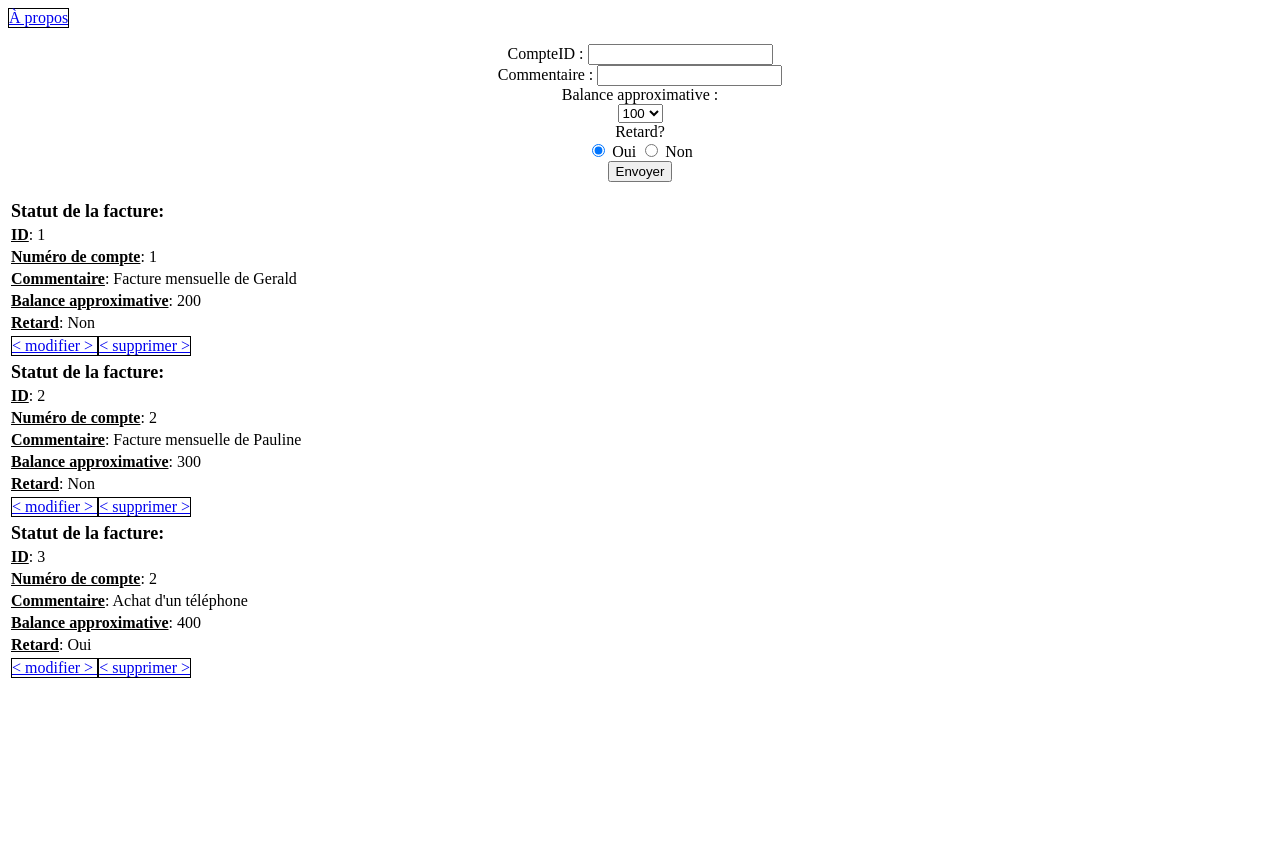
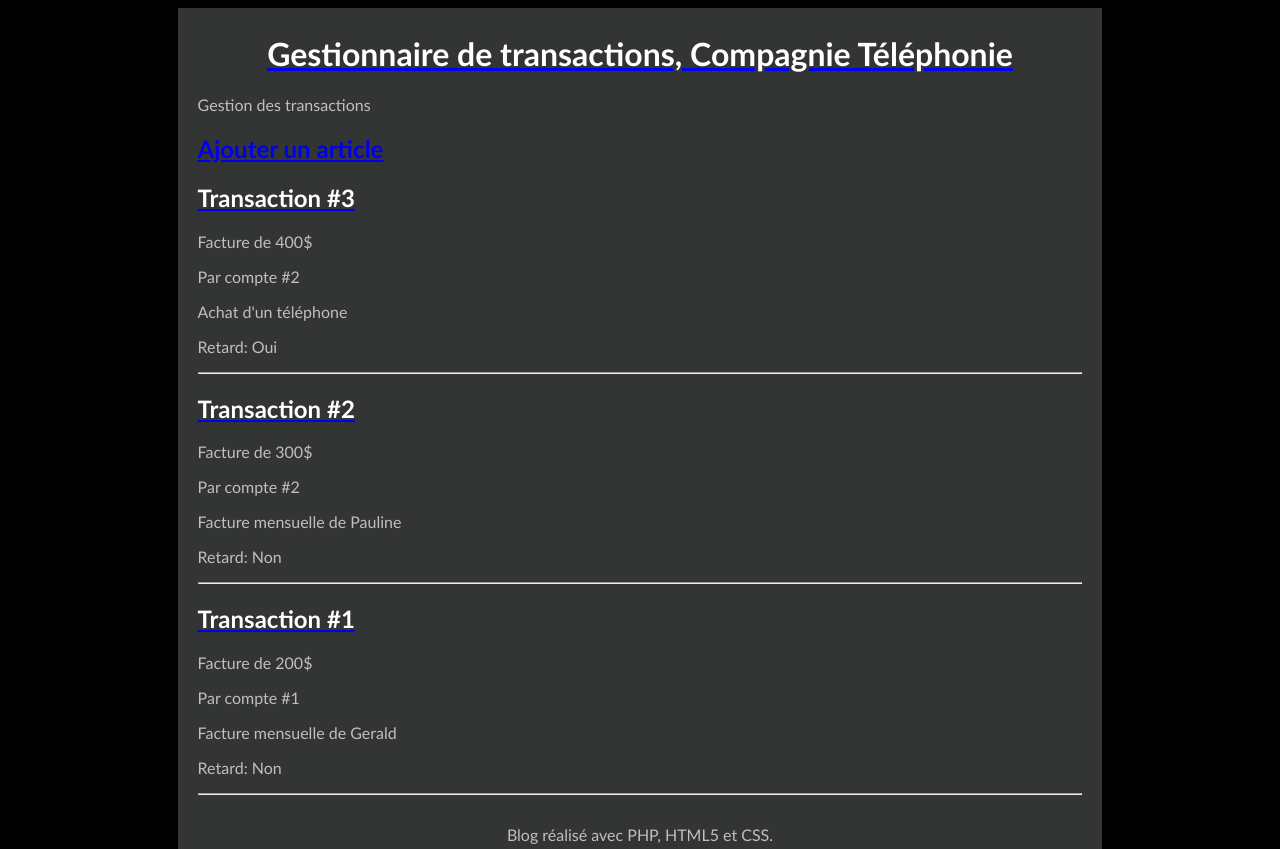
Before and after one commit to HugoMigner/ServeurPHP, a PHP site: page / in a window 1280 px wide. Before the commit the page ends 678 px from the top, so only its background shows below. Run offline with PHP 8.4, Linux system fonts and the light colour scheme; data comes from the database, SQL or seed files in the repository; some libraries are stand-ins or nearby versions.

Commit message:
autocomplete

```diff
--- /dev/null
+++ b/www/TP1_MignerHugo/TP1_MignerHugo/Contenu/css/style.css
@@ -0,0 +1,47 @@
+/* Pour pouvoir utiliser une hauteur (height) ou une hauteur minimale
+   (min-height) sur un bloc, il faut que son parent direct ait lui-même une
+   hauteur déterminée (donc toute valeur de height sauf "auto": hauteur en
+   pixels, em, autres unités...).
+   Si la hauteur du parent est en pourcentage, elle se réfère alors à la
+   hauteur du «grand-père», et ainsi de suite.
+   Pour pouvoir utiliser un "min-height: 100%" sur div#global, il nous faut:
+   - un parent (body) en "height: 100%";
+   - le parent de body également en "height: 100%". */
+html, body {
+    height: 100%;
+}
+
+body {
+    color: #bfbfbf;
+    background: black;
+    font-family: 'Futura-Medium', 'Futura', 'Trebuchet MS', sans-serif;
+}
+
+h1 {
+    color: white;
+}
+
+.titreTransaction {
+    margin-bottom : 0px;
+}
+
+#global {
+    min-height: 100%;  /* Voir commentaire sur html et body plus haut */
+    background: #333534;
+    width: 70%;
+    margin: auto;	/* Permet de centrer la div */
+    text-align: justify;
+    padding: 5px 20px;
+}
+
+#contenu {
+    margin-bottom : 30px;
+}
+
+#titreSite, #piedSite {
+    text-align: center;
+}
+
+#titreCoupons {
+    font-size : 100%;
+}
--- /dev/null
+++ b/www/TP1_MignerHugo/TP1_MignerHugo/Contenu/js/autocompleteType.js
@@ -0,0 +1,9 @@
+$(function() {
+
+    //autocomplete
+    $("#auto").autocomplete({
+        source: "index.php?action=quelsTypes",
+        minLength: 1
+    });
+
+});
--- /dev/null
+++ b/www/TP1_MignerHugo/TP1_MignerHugo/Controleur/Controleur.php
@@ -0,0 +1,51 @@
+<?php
+
+require 'Modele/Modele.php';
+
+function accueil() {
+    $transactions = getTransactions();
+    require 'Vue/vueAccueil.php';
+}
+
+function transaction($idTransaction, $erreur) {
+    $transaction = getTransaction($idTransaction);
+    $codesrabais = getCodesRabais($idTransaction);
+    require 'Vue/vueTransaction.php';
+}
+
+function codeRabais($coderabais) {
+    $validation_courriel = filter_var($coderabais['id'], FILTER_VALIDATE_EMAIL);
+    if ($validation_courriel) {
+        setCodeRabais($coderabais);
+        header('Location: index.php?action=transaction&id=' . $coderabais['transaction_id']);
+    } else {
+        header('Location: index.php?action=transaction&id=' . $coderabais['transaction_id'] . '&erreur=courriel');
+    }
+}
+
+function confirmer($id) {
+    $coderabais = getCodeRabais($id);
+    require 'Vue/vueConfirmer.php';
+}
+
+function supprimer($id) {
+    $coderabais = getCodeRabais($id);
+    deleteCodeRabais($id);
+    header('Location: index.php?action=article&id=' . $coderabais['article_id']);
+}
+
+function nouvelleTransaction() {
+    require 'Vue/vueAjouter.php';
+}
+
+function ajouter($coderabais) {
+    setCodeRabais($coderabais);
+    header('Location: index.php');
+}
+
+function quelsTypes($term) {
+    echo searchType($term);
+}
+function erreur($msgErreur) {
+    require 'Vue/vueErreur.php';
+}
--- /dev/null
+++ b/www/TP1_MignerHugo/TP1_MignerHugo/Modele/Modele.php
@@ -0,0 +1,66 @@
+<?php
+
+function getBdd() {
+    $bdd = new PDO('mysql:host=localhost;dbname=facturetelephone;charset=utf8', 'root', 'mysql', array(PDO::ATTR_ERRMODE => PDO::ERRMODE_EXCEPTION));
+    return $bdd;
+}
+
+function getTransactions() {
+    $bdd = getBdd();
+    $articles = $bdd->query('select * from transactions'
+        . ' order by id desc');
+    return $articles;
+}
+
+function setTransaction($transaction) {
+    $bdd = getBdd();
+    $resultat = $bdd->prepare('INSERT INTO transactions (compte_id, montant, commentaire, retard) VALUES(?, ?, ?, ?)');
+    $resultat->execute(array($transaction['compte_id'], $transaction['montant'], $transaction['commentaire'], $transaction['retard']));
+    return $resultat;
+}
+
+function getTransaction($idTransaction) {
+    $bdd = getBdd();
+    $transaction = $bdd->prepare('select * from transactions'
+        . ' where id=?');
+    $transaction->execute(array($idTransaction));
+    if ($transaction->rowCount() == 1)
+        return $transaction->fetch();
+    else
+        throw new Exception("Aucune transaction ne correspond à l'identifiant '$transaction'");
+}
+
+function getCodesRabais($idTransaction) {
+    $bdd = getBdd();
+    $code = $bdd->prepare('select * from codeRabais'
+        . ' where transaction_id = ?');
+    $code->execute(array($idTransaction));
+    return $code;
+}
+
+function getCodeRabais($id) {
+    $bdd = getBdd();
+    $codes = $bdd->prepare('select * from codeRabais'
+        . ' where id = ?');
+    $codes->execute(array($id));
+    if ($codes->rowCount() == 1)
+        return $codes->fetch();
+    else
+        throw new Exception("Aucun code rabais ne correspond à l'identifiant '$id'");
+    return $codes;
+}
+
+function deleteCodeRabais($id) {
+    $bdd = getBdd();
+    $result = $bdd->prepare('DELETE FROM codeRabais'
+        . ' WHERE id = ?');
+    $result->execute(array($id));
+    return $result;
+}
+
+function setCodeRabais($coderabais) {
+    $bdd = getBdd();
+    $result = $bdd->prepare('INSERT INTO codeRabais (transaction_id, nom, pourcentage) VALUES(?, ?, ?)');
+    $result->execute(array($coderabais['transaction_id'], $coderabais['nom'], $coderabais['pourcentage']));
+    return $result;
+}
--- /dev/null
+++ b/www/TP1_MignerHugo/TP1_MignerHugo/Vue/gabarit.php
@@ -0,0 +1,29 @@
+<!-- Affichage -->
+<!doctype html>
+<html lang="fr">
+    <head>
+        <meta charset="UTF-8" />
+        <link rel="stylesheet" href="Contenu/css/style.css" />
+        <link rel="stylesheet" href="http://ajax.googleapis.com/ajax/libs/jqueryui/1.10.1/themes/base/minified/jquery-ui.min.css" type="text/css" />
+        <title><?= $titre ?></title>
+    </head>
+    <body>
+        <div id="global">
+            <header>
+                <a href="../TP1_MignerHugo/index.php"><h1 id="titreSite">Gestionnaire de transactions, Compagnie Téléphonie</h1></a>
+                <p>Gestion des transactions</p>
+            </header>
+            <div id="contenu">
+                <?= $contenu ?>   <!-- Élément spécifique -->
+            </div> <!-- #contenu -->
+            <footer id="piedSite">
+                Blog réalisé avec PHP, HTML5 et CSS.
+            </footer>
+        </div> <!-- #global -->
+
+<script type="text/javascript" src="http://code.jquery.com/ui/1.10.1/jquery-ui.min.js"></script>
+<script type="text/javascript" src="http://code.jquery.com/jquery-1.9.1.min.js"></script>
+
+<script type="text/javascript" src="Contenu/js/autocompleteType.js"></script>
+    </body>
+</html>
--- /dev/null
+++ b/www/TP1_MignerHugo/TP1_MignerHugo/Vue/vueAccueil.php
@@ -0,0 +1,24 @@
+<?php $titre = 'Transactions Telephone'; ?>
+
+<?php ob_start(); ?>
+    <a href="../index.php?action=nouvelleTransaction">
+        <h2 class="titreTransaction">Ajouter un article</h2>
+    </a>
+<?php foreach ($transactions as $transaction):
+    ?>
+
+    <article>
+        <header>
+            <a href="<?= "index.php?action=transaction&id=" . $transaction['id'] ?>">
+                <h1 class="titreArticle">Transaction #<?= $transaction['id'] ?></h1>
+            </a>
+            <p>Facture de <?= $transaction['montant'] ?>$</p>Par compte #<?= $transaction['compte_id'] ?>
+        </header>
+        <p><?= $transaction['commentaire'] ?></p>
+        <p>Retard: <?= $transaction['retard'] ?></p>
+    </article>
+    <hr />
+<?php endforeach; ?>
+<?php $contenu = ob_get_clean(); ?>
+
+<?php require 'Vue/gabarit.php'; ?>
--- a/www/TP1_MignerHugo/TP1_MignerHugo/index.php
+++ b/www/TP1_MignerHugo/TP1_MignerHugo/index.php
@@ -1,100 +1,69 @@
-<!DOCTYPE html>
-<html>
-<head>
-    <meta charset="utf-8" />
-    <title>Facture téléphone</title>
-</head>
-<style>
-    form
-    {
-        text-align:center;
+<?php
+
+require 'Controleur/Controleur.php';
+
+try {
+    if (isset($_GET['action'])) {
+
+        if ($_GET['action'] == 'transaction') {
+            if (isset($_GET['id'])) {
+                $id = intval($_GET['id']);
+                if ($id != 0) {
+                    $erreur = isset($_GET['erreur']) ? $_GET['erreur'] : '';
+                    transaction($id, $erreur);
+                } else
+                    throw new Exception("Identifiant de transaction incorrect");
+            } else
+                throw new Exception("Aucun identifiant de transaction");
+
+        } else if ($_GET['action'] == 'coderabais') {
+            if (isset($_POST['transaction_id'])) {
+                $id = intval($_POST['transaction_id']);
+                if ($id != 0) {
+                    $transaction = getTransaction($id);
+                    $coderabais = $_POST;
+                    codeRabais($coderabais);
+                } else
+                    throw new Exception("Identifiant de transaction incorrect");
+            } else
+                throw new Exception("Aucun identifiant de transaction");
+
+        } else if ($_GET['action'] == 'confirmer') {
+            if (isset($_GET['id'])) {
+                $id = intval($_GET['id']);
+                if ($id != 0) {
+                    confirmer($id);
+                } else
+                    throw new Exception("Identifiant de transaction incorrect");
+            } else
+                throw new Exception("Aucun identifiant de transaction");
+
+        } else if ($_GET['action'] == 'supprimer') {
+            if (isset($_POST['id'])) {
+                $id = intval($_POST['id']);
+                if ($id != 0) {
+                    supprimer($id);
+                } else
+                    throw new Exception("Identifiant de transaction incorrect");
+            } else
+                throw new Exception("Aucun identifiant de transaction");
+
+        } else if ($_GET['action'] == 'nouvelleTransaction') {
+            nouvelleTransaction();
+
+        } else if ($_GET['action'] == 'ajouter') {
+            $transaction = $_POST;
+            ajouter($transaction);
+
+        } else if ($_GET['action'] == 'quelsTypes') {
+            quelsTypes($_GET['term']);
+
+        } else {
+            throw new Exception("Action non valide");
+        }
+    } else {
+        accueil();  // action par défaut
     }
-    a:hover
-    {
-        background-color: lightgreen;
-    }
-    a
-    {
-        display:inline-block;
-        border: 1px solid black;
-    }
-    u
-    {
-        font-weight: bold;
-    }
-    strong
-    {
-        font-size: large;
-    }
-</style>
-<body>
-<a href="apropos.html">À propos</a>
-
-<form action="facture_post.php" method="post">
-    <p>
-        <!--<label for="id">ID</label> : <input type="text" name="id" id="nom" /><br />-->
-        <label for="compteid">CompteID</label> : <input type="text" name="compte_id" id="nom" /><br />
-        <label for="commentaire">Commentaire</label> : <input type="text" name="commentaire" id="nom" /><br />
-        Balance approximative : <br />
-        <select name="montant">
-            <option value="100">100</option>
-            <option value="200">200</option>
-            <option value="300">300</option>
-            <option value="400">400</option>
-        </select>
-        <br />Retard?<br />
-        <input type="radio" name="retard" value="oui" id="oui" checked="checked"/> <label for="oui">Oui</label>
-        <input type="radio" name="retard" value="non" id="non"/> <label for="non">Non</label>
-        <br />
-        <input type="submit" value="Envoyer" />
-    </p>
-</form>
-
-<?php
-// Connexion à la base de données
-try
-{
-    $bdd = new PDO('mysql:host=localhost;dbname=facturetelephone;charset=utf8', 'root', 'mysql');
+} catch (Exception $e) {
+    erreur($e->getMessage());
 }
-catch(Exception $e)
-{
-    die('Erreur : '.$e->getMessage());
-}
-
-// Récupération des 10 derniers messages
-$reponse = $bdd->query('SELECT id, compte_id, montant, commentaire, retard FROM transactions');
-
-// Affichage de chaque message (toutes les données sont protégées par htmlspecialchars)
-while ($donnees = $reponse->fetch())
-{
-    echo '
-    <table>
-        <tr>
-            <td><strong>Statut de la facture:</strong></td>
-        </tr>
-        <tr>
-            <td><u>ID</u>: ' . htmlspecialchars($donnees['id']) . '</td>
-        </tr>
-        <tr>
-            <td><u>Numéro de compte</u>: ' . htmlspecialchars($donnees['compte_id']) . '</td>
-        </tr>
-        <tr>
-            <td><u>Commentaire</u>: ' . htmlspecialchars($donnees['commentaire']) . '</td>
-        </tr>
-        <tr>
-            <td><u>Balance approximative</u>: ' . htmlspecialchars($donnees['montant']) . '</td>
-        </tr>
-        <tr>
-            <td><u>Retard</u>: ' . htmlspecialchars($donnees['retard']) . '</td>
-        </tr>
-        <tr>
-            <td><a href="modifier_page.php?id=' . $donnees['id'] . '">&lt; modifier &gt;&nbsp;</a><a href="suppression_page.php?id=' . $donnees['id'] . '">&lt; supprimer &gt;</a></td>
-        </tr>
-    </table>';
-}
-
-$reponse->closeCursor();
-
-?>
-</body>
-</html>
```
Also changed, not shown: www/TP1_MignerHugo/TP1_MignerHugo/Vue/vueErreur.php (added, +7 -0 lines), www/TP1_MignerHugo/TP1_MignerHugo/Vue/vueTransaction.php (added, +53 -0 lines), www/TP1_MignerHugo/TP1_MignerHugo/bd/coderabais-tabel_2019-04-01(1).sql (added, +76 -0 lines), www/TP1_MignerHugo/TP1_MignerHugo/bd/coderabais-tabel_2019-04-01.sql (added, +66 -0 lines), www/TP1_MignerHugo/TP1_MignerHugo/bd/facturetelephone-db_2019-04-01.sql (renamed from www/TP1_MignerHugo/TP1_MignerHugo/bd/facturetelephone-db_2019-03-29.sql, +35 -7 lines).
